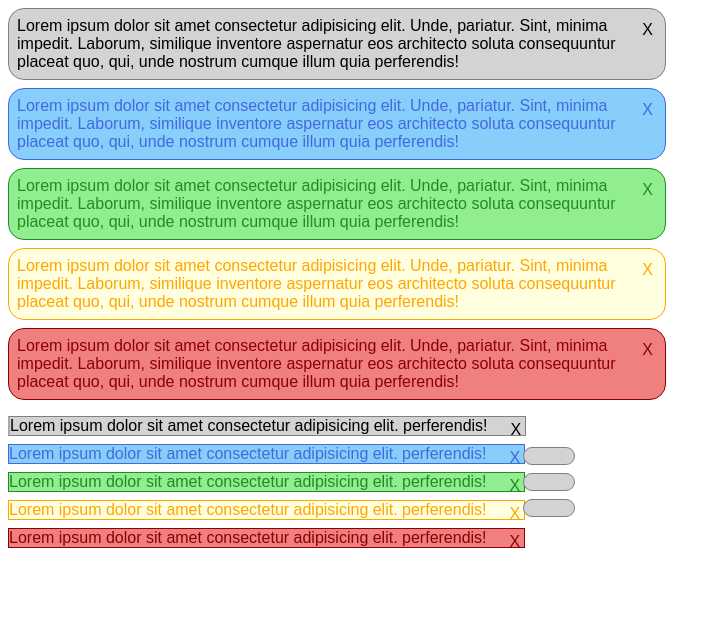
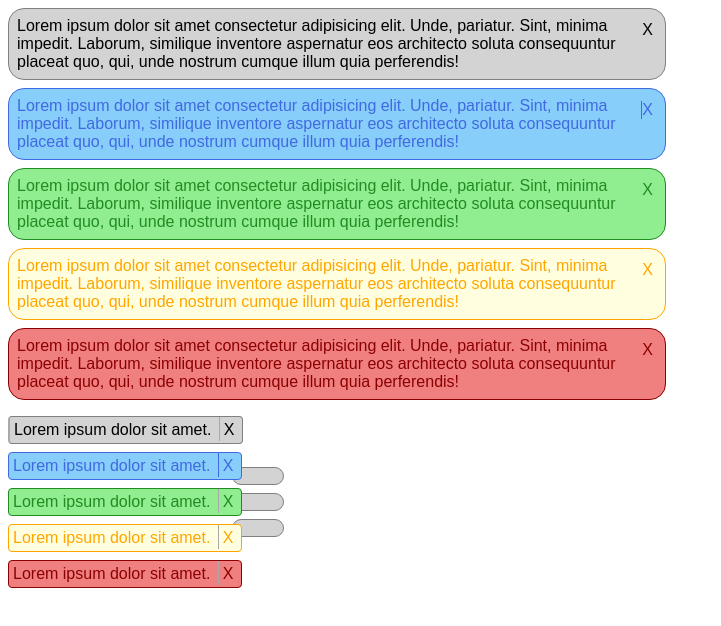
Before and after one commit to gabastil/ui-study, a plain HTML site: page panels/panels.html in a window 1280 px wide. Shown: the whole page, without its empty margins (0-721 px from the left). Drawn offline with Linux system fonts and the light colour scheme.

Commit message:
Added border to banner exit

```diff
--- a/panels/panels.css
+++ b/panels/panels.css
@@ -16,6 +16,10 @@ html, body {
     flex-flow: row wrap;
     justify-items: space-around;
     align-items: center;
+}
+
+.container > div {
+    flex-shrink: 1;
 }
 
 .exit {
@@ -40,9 +44,21 @@ html, body {
 }
 
 .banner {
-    border-radius: 0;
-    padding: 0;
+    border-radius: 0.25em;
+    padding: 0.25em;
     border-left: 2px solid darkgray;
+    vertical-align: middle;
+    position: relative;
+}
+
+.banner .exit {
+    font-size: 1em;
+    height: 1em;
+    top: -0.25em;
+    right: 0;
+    border-left: 1px solid darkgray;
+    padding: 0.25em;
+    position: absolute;
 }
 
 .primary {
@@ -53,6 +69,13 @@ html, body {
 
 .primary .exit {
     color: royalblue;
+    border-left: 1px solid royalblue;
+}
+
+.primary .exit:hover {
+    color: royalblue;
+    background-color: lightblue;
+    border-left: 1px solid royalblue;
 }
 
 .secondary {
--- a/panels/panels.html
+++ b/panels/panels.html
@@ -33,28 +33,23 @@
         <div class="alert-panels">
             <div class="panel banner">
                 <div class="exit">X</div>
-            Lorem ipsum dolor sit amet consectetur adipisicing elit.
-            perferendis!
+                Lorem ipsum dolor sit amet.
             </div>
             <div class="panel banner primary">
                 <div class="exit">X</div>
-            Lorem ipsum dolor sit amet consectetur adipisicing elit.
-            perferendis!
+                Lorem ipsum dolor sit amet.
             </div>
             <div class="panel banner secondary">
                 <div class="exit">X</div>
-            Lorem ipsum dolor sit amet consectetur adipisicing elit.
-            perferendis!
+                Lorem ipsum dolor sit amet.
             </div>
             <div class="panel banner warning">
                 <div class="exit">X</div>
-            Lorem ipsum dolor sit amet consectetur adipisicing elit.
-            perferendis!
+                Lorem ipsum dolor sit amet.
             </div>
             <div class="panel banner alert">
                 <div class="exit">X</div>
-            Lorem ipsum dolor sit amet consectetur adipisicing elit.
-            perferendis!
+                Lorem ipsum dolor sit amet.
             </div>
         </div>
         <div class="closeable-panels">
```
Lines whose indentation alone changed are shown as unchanged.
